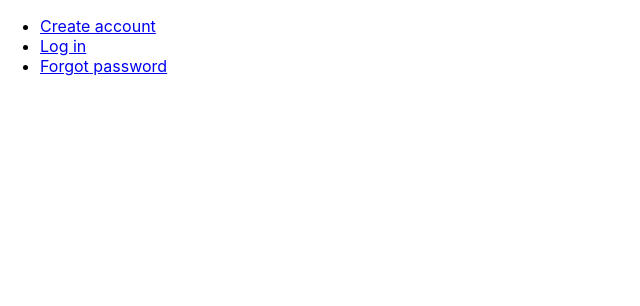
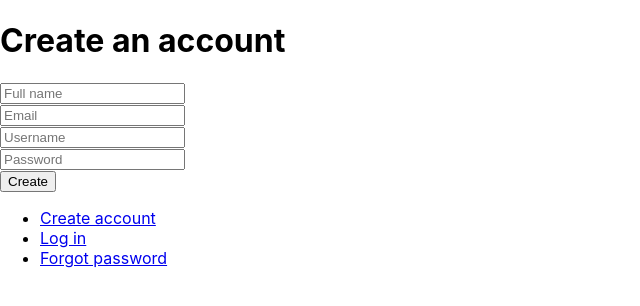
Before and after one commit to kylejw2/Forms-React, a React (Create React App) app: page /CreateAccount in a window 1280 px wide. Shown: the top 306 px of the page, without its empty margins (0-640 px from the left). Built offline with nearby package versions, Linux system fonts and the light colour scheme.

Commit message:
Input data from CreateAccount.js is now temporarily stored

```diff
--- a/src/App.js
+++ b/src/App.js
@@ -4,17 +4,28 @@ import './App.css';
 import Menu from './routes/Menu';
 import DeployRoutes from './routes/DeployRoutes';
 
-function App() {
+class App extends React.Component {
+  state = {
+    data: []
+  }
+
+  createUser(user) {
+    this.setState({
+      data: this.state.data.concat(user)},
+      () => console.log(this.state)
+    );
+  }
+
+  render() {
     return (
       <Router>
         <div>
-        <DeployRoutes />
-        <nav>
+          <DeployRoutes createUser={user => this.createUser(user)}/>
           <Menu />
-        </nav>
         </div>
       </Router>
     );
   }
+}
 
 export default App;
--- /dev/null
+++ b/src/pages/CreateAccount.js
@@ -0,0 +1,46 @@
+import React from 'react';
+
+class CreateAccount extends React.Component {
+    constructor(props) {
+        super(props);
+        this.state = {
+            name: '',
+            email: '',
+            username: '',
+            password: ''
+        };
+
+        this.handleOnChange = this.handleOnChange.bind(this);
+
+    }
+
+    handleOnChange(event) {
+        const target = event.target;
+        this.setState({
+            [target.name]: target.value
+        });
+    }
+
+    render() {
+        return (
+            <form>
+                <h1>Create an account</h1>
+                <label htmlFor='name'></label>
+                <input type='text' name='name' value={this.state.name.value} onChange={this.handleOnChange} placeholder='Full name'></input>
+                <br/>
+                <label htmlFor='email'></label>
+                <input type='email' name='email' value={this.state.email.value} onChange={this.handleOnChange} placeholder='Email'></input>
+                <br/>
+                <label htmlFor='username'></label>
+                <input type='text' name='username' value={this.state.username.value} onChange={this.handleOnChange} placeholder='Username'></input>
+                <br/>
+                <label htmlFor='password'></label>
+                <input type='password' name='password' value={this.state.password.value} onChange={this.handleOnChange} placeholder='Password'></input>
+                <br/>
+                <button type='submit' onClick={(event) => {event.preventDefault(); this.props.createUser(this.state)}}>Create</button>
+            </form>
+        );
+    }
+}
+
+export default CreateAccount;
--- a/src/routes/ForgotPassword.js
+++ b/src/pages/ForgotPassword.js
@@ -4,10 +4,10 @@ const ForgotPassword = () => {
     return (
         <form>
             <h1>Forgot Password</h1>
-            <label for='email'></label>
+            <label htmlFor='email'></label>
             <input type='email' name='email' placeholder='Email'></input>
             <br/>
-            <label for='username'></label>
+            <label htmlFor='username'></label>
             <input type='text' name='username' placeholder='Username'></input>
             <br/>
             <button type='submit'>Reset password</button>
--- a/src/routes/CreateAccount.js
+++ /dev/null
@@ -1,24 +0,0 @@
-import React from 'react';
-
-const CreateAccount = () => {
-    return (
-        <form>
-            <h1>Create an account</h1>
-            <label htmlFor='name'></label>
-            <input type='text' name='name' placeholder='Full name'></input>
-            <br/>
-            <label htmlFor='email'></label>
-            <input type='email' name='email' placeholder='Email'></input>
-            <br/>
-            <label htmlFor='username'></label>
-            <input type='text' name='username' placeholder='Username'></input>
-            <br/>
-            <label htmlFor='password'></label>
-            <input type='password' name='password' placeholder='Password'></input>
-            <br/>
-            <button type='submit'>Create</button>
-        </form>
-    );
-}
-
-export default CreateAccount;
--- a/src/routes/DeployRoutes.js
+++ b/src/routes/DeployRoutes.js
@@ -1,14 +1,15 @@
 import React from 'react';
 import { Switch, Route } from 'react-router-dom';
-import CreateAccount from './CreateAccount';
-import Login from './Login';
-import ForgotPassword from './ForgotPassword';
+import CreateAccount from '../pages/CreateAccount';
+import Login from '../pages/Login';
+import ForgotPassword from '../pages/ForgotPassword';
 
-const DeployRoutes = () => {
-    return (
-        <Switch>
-            <Route path="./CreateAccount">
-                <CreateAccount />
+class DeployRoutes extends React.Component {
+    render() {
+        return (
+            <Switch>
+            <Route path="/CreateAccount" >
+                <CreateAccount createUser={user => this.props.createUser(user)} />
             </Route>
             <Route path="/Login">
                 <Login />
@@ -17,7 +18,8 @@ const DeployRoutes = () => {
                 <ForgotPassword />
             </Route>
         </Switch>
-    );
+        );
+    }
 }
 
 export default DeployRoutes;
```
Also changed, not shown: src/pages/Login.js (renamed from src/routes/Login.js). Lines whose indentation alone changed are shown as unchanged.
